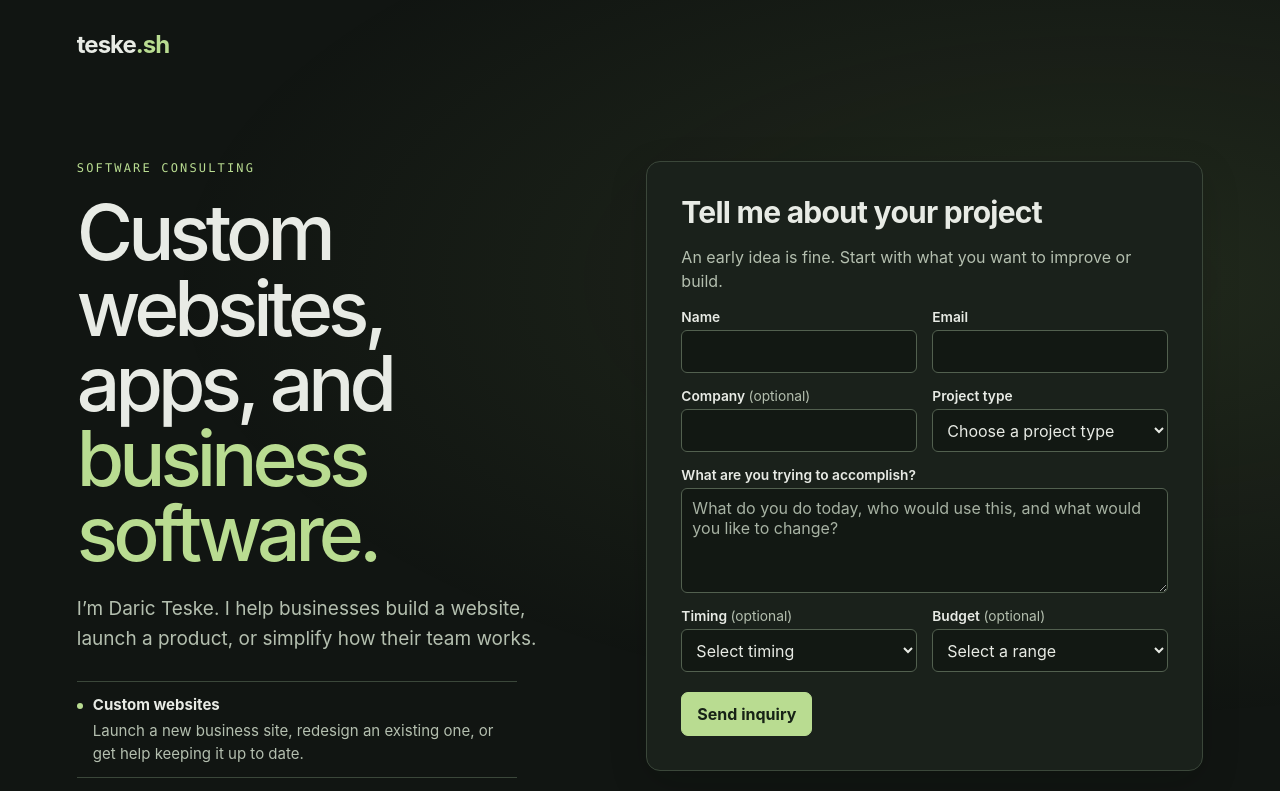
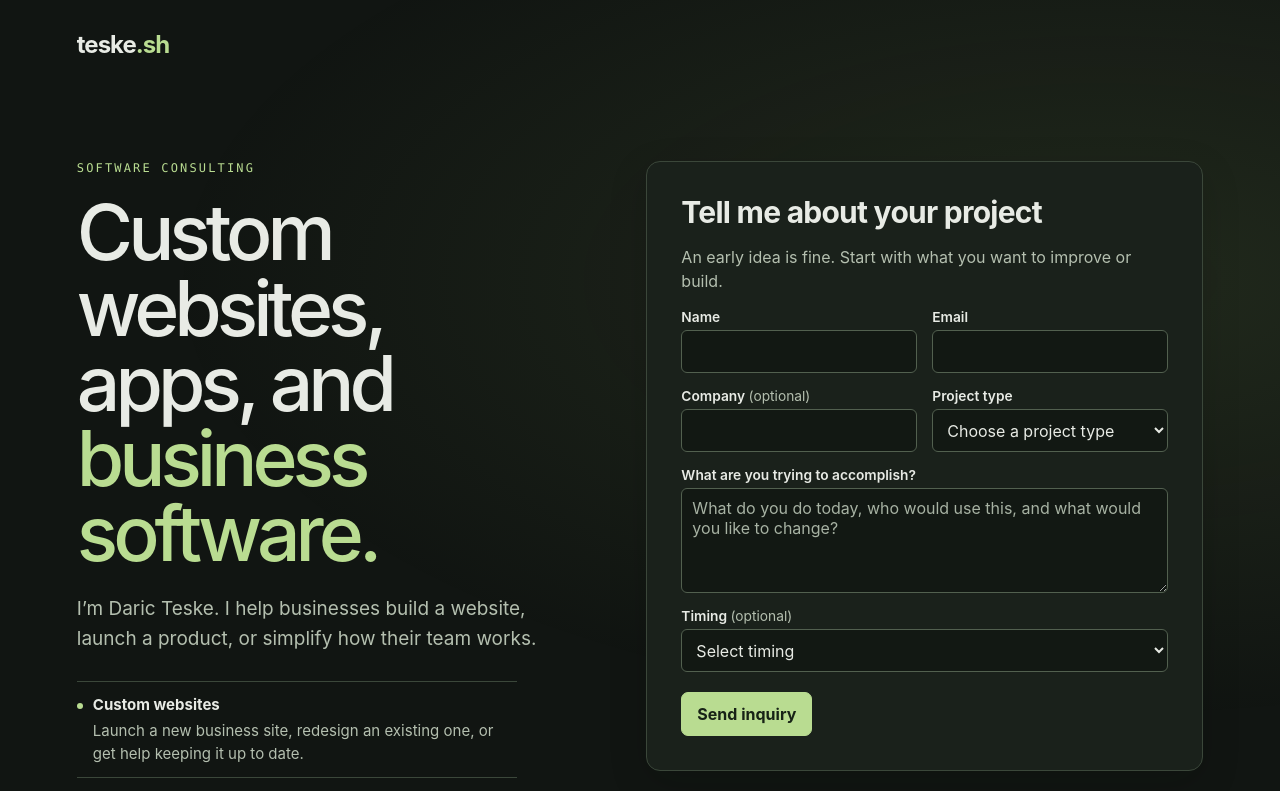
Before and after one commit to dteske25/teske.sh, a React (Vite) app: page / in a window 1280 px wide. Shown: the top 791 px of the page. Built offline with nearby package versions, Linux system fonts and the light colour scheme.

Commit message:
Remove the budget question from project inquiries

```diff
--- a/src/main.tsx
+++ b/src/main.tsx
@@ -2,7 +2,7 @@ import { StrictMode, useState } from 'react'
 import type { FormEvent } from 'react'
 import { createRoot } from 'react-dom/client'
 import { Admin } from './admin'
-import { budgets, projectTypes, timings } from './intake'
+import { projectTypes, timings } from './intake'
 import './index.css'
 
 function IntakeForm() {
@@ -53,16 +53,10 @@ function IntakeForm() {
             <label className="full">What are you trying to accomplish?
               <textarea name="goal" maxLength={3000} required placeholder="What do you do today, who would use this, and what would you like to change?" />
             </label>
-            <label>Timing <span className="muted">(optional)</span>
+            <label className="full">Timing <span className="muted">(optional)</span>
               <select name="timing" defaultValue="">
                 <option value="">Select timing</option>
                 {timings.map(option => <option key={option}>{option}</option>)}
-              </select>
-            </label>
-            <label>Budget <span className="muted">(optional)</span>
-              <select name="budget" defaultValue="">
-                <option value="">Select a range</option>
-                {budgets.map(option => <option key={option}>{option}</option>)}
               </select>
             </label>
             <div className="trap" aria-hidden="true">
--- a/worker/index.ts
+++ b/worker/index.ts
@@ -85,7 +85,7 @@ async function saveInquiry(request: Request, env: Env) {
   const projectType = field(body, 'projectType', 80)
   const goal = field(body, 'goal', 3000)
   const timing = field(body, 'timing', 40)
-  const budget = field(body, 'budget', 40)
+  const budget = body.budget === undefined ? '' : field(body, 'budget', 40)
   if (!id || !/^[a-f0-9]{8}(?:-[a-f0-9]{4}){3}-[a-f0-9]{12}$/.test(id) || !name || !email || !/^[^\s@]+@[^\s@]+\.[^\s@]+$/.test(email) || company === null ||
       !projectTypes.some(option => option === projectType) || !goal ||
       !(timing === '' || timings.some(option => option === timing)) ||
```
